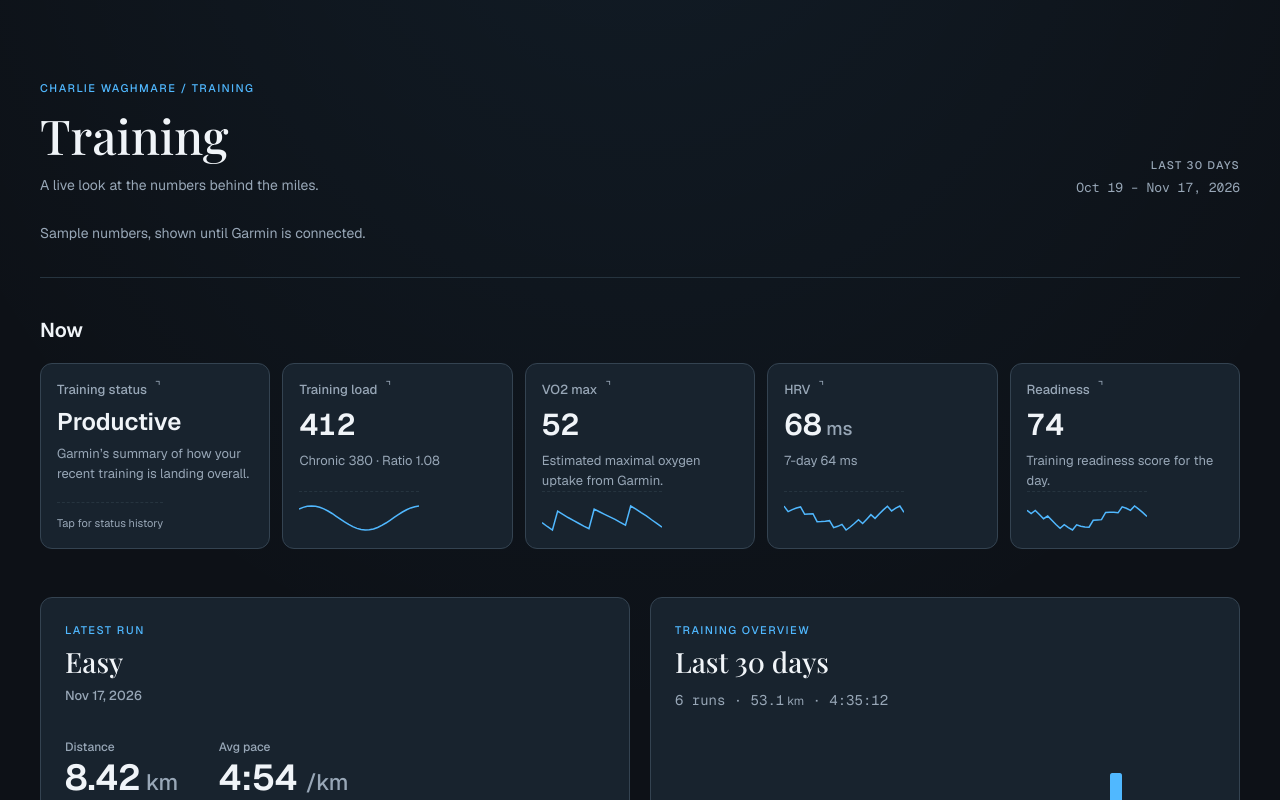
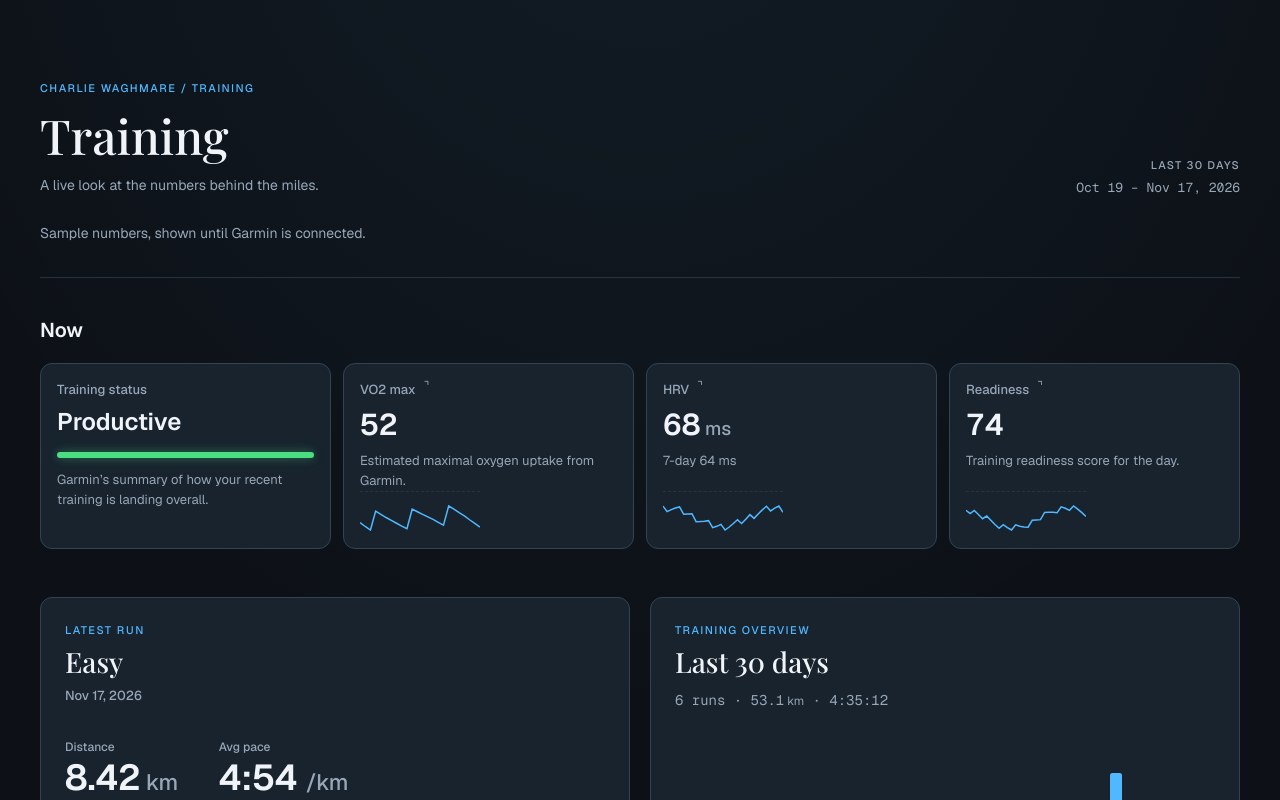
Before and after one commit to charliewaghmare/charliewaghmare.com, a Next.js app: page /training in a window 1280 px wide. Shown: the top 800 px of the page. Built offline with nearby package versions, Linux system fonts and the light colour scheme.

Commit message:
Simplify training cards and correct personal best notes

```diff
--- a/src/app/globals.css
+++ b/src/app/globals.css
@@ -288,6 +288,16 @@ code.text-code {
   color: var(--td-muted);
   font-size: 0.75rem;
   line-height: 1;
+}
+
+.training-theme .td-status-bar {
+  height: 0.375rem;
+  flex-shrink: 0;
+  border-radius: 999px;
+  background-color: currentColor;
+  box-shadow:
+    0 0 8px color-mix(in srgb, currentColor 35%, transparent),
+    0 0 18px color-mix(in srgb, currentColor 15%, transparent);
 }
 
 .training-theme .td-sparkline {
--- a/src/components/metric-explorer.tsx
+++ b/src/components/metric-explorer.tsx
@@ -17,6 +17,7 @@ import {
 } from "@/components/metric-history-chart";
 import { MetricSparkline } from "@/components/metric-sparkline";
 import { TrainingBalanceBars } from "@/components/training-balance-bars";
+import { TrainingStatusCard } from "@/components/training-status-card";
 import { addDays, vancouverToday } from "@/lib/garmin/format";
 import {
   filterCategories,
@@ -80,15 +81,14 @@ export function MetricExplorer({
           >
             Now
           </h2>
-          <div className="mt-5 grid grid-cols-2 gap-3 md:grid-cols-3 xl:grid-cols-5">
-            {primary.map((metric) => (
+          <div className="mt-5 grid grid-cols-2 gap-3 lg:grid-cols-4">
+            {primary.map((metric) => metric.id === "status" ? (
+              <TrainingStatusCard key={metric.id} metric={metric} />
+            ) : (
               <MetricCardButton
                 key={metric.id}
                 metric={metric}
                 onOpen={(trigger) => openMetricById(metric.id, trigger)}
-                className={
-                  metric.id === "status" ? "col-span-2 md:col-span-1" : undefined
-                }
               />
             ))}
           </div>
--- /dev/null
+++ b/src/components/training-status-card.tsx
@@ -0,0 +1,31 @@
+import type { DashboardMetric } from "@/lib/garmin/series";
+
+const STATUS_STYLES: Record<string, { label: string; color: string }> = {
+  productive: { label: "Productive", color: "#4ade80" },
+  maintaining: { label: "Maintaining", color: "#60a5fa" },
+  peaking: { label: "Peaking", color: "#a78bfa" },
+  recovery: { label: "Recovery", color: "#f8fafc" },
+  detraining: { label: "Detraining", color: "#facc15" },
+  strained: { label: "Strained", color: "#f87171" },
+  overreaching: { label: "Overreaching", color: "#fb923c" },
+};
+
+export function TrainingStatusCard({ metric }: { metric: DashboardMetric }) {
+  const cleanValue = metric.value.replace(/[\s_-]*\(?\d+\)?\s*$/, "").trim();
+  const status = STATUS_STYLES[cleanValue.toLowerCase()];
+
+  return (
+    <article className="td-card flex min-h-[8.5rem] flex-col px-4 py-4">
+      <p className="td-label text-[0.8125rem] font-medium leading-5">{metric.label}</p>
+      <h3 className="type-metric mt-2 text-[1.375rem] leading-[1.15] sm:text-[1.5rem]">
+        {status?.label ?? (cleanValue || "—")}
+      </h3>
+      <div
+        className="td-status-bar mt-4"
+        style={{ color: status?.color ?? "var(--td-muted)" }}
+        aria-hidden="true"
+      />
+      <p className="td-muted mt-3 text-[0.8125rem] leading-5">{metric.explanation}</p>
+    </article>
+  );
+}
--- a/src/components/training-view.tsx
+++ b/src/components/training-view.tsx
@@ -9,7 +9,7 @@ import { site } from "@/content/site";
 import { formatDay } from "@/lib/garmin/format";
 import type { TrainingSnapshot } from "@/lib/garmin/snapshot";
 
-const PRIMARY_IDS = ["status", "load", "vo2", "hrv", "readiness"];
+const PRIMARY_IDS = ["status", "vo2", "hrv", "readiness"];
 const SECONDARY_IDS = ["balance", "rhr", "sleep"];
 
 export function TrainingView({
@@ -204,8 +204,8 @@ export function TrainingFallback() {
         <div className="td-skeleton mt-4 h-10 w-56 animate-pulse rounded" />
         <div className="td-skeleton mt-3 h-4 w-80 max-w-full animate-pulse rounded" />
       </div>
-      <div className="mt-10 grid grid-cols-2 gap-3 md:grid-cols-3 xl:grid-cols-5">
-        {Array.from({ length: 5 }).map((_, index) => (
+      <div className="mt-10 grid grid-cols-2 gap-3 lg:grid-cols-4">
+        {Array.from({ length: 4 }).map((_, index) => (
           <div key={index} className="td-skeleton h-28 animate-pulse rounded-[0.75rem]" />
         ))}
       </div>
--- a/src/content/personal-bests.ts
+++ b/src/content/personal-bests.ts
@@ -41,12 +41,12 @@ export const personalBests: PersonalBest[] = [
     event: "1500m",
     mark: "4:07",
     date: "2026-07-21",
-    note: "UTTC 800m Night",
+    note: "UTTC Twilight 4",
   },
   {
     event: "800m",
     mark: "1:56",
     date: "2026-07-07",
-    note: "UTTC Twilight 4",
+    note: "UTTC 800m Night",
   },
 ];
```
